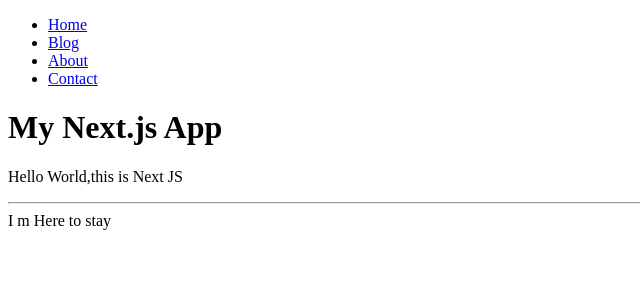
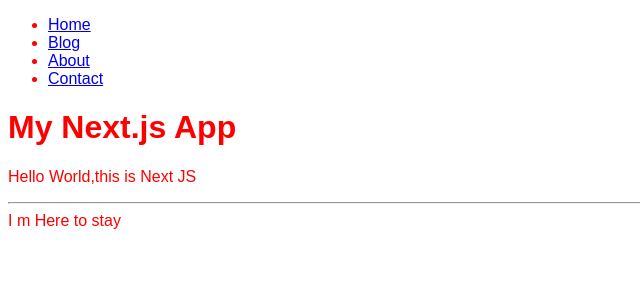
Before and after one commit to bgsdewo/Next.js_With_Headless_CMS, a Next.js app in the folder learn-nextjs/: page / in a window 1280 px wide. Shown: the top 300 px of the page, without its empty margins (0-640 px from the left). Built offline with nearby package versions, Linux system fonts and the light colour scheme.

Commit message:
Teknik Styling Di Next.Js serta menambahkan file global.css

```diff
--- /dev/null
+++ b/learn-nextjs/app/globals.css
@@ -0,0 +1,4 @@
+body {
+  font-family: sans-serif;
+  color: red;
+}
--- a/learn-nextjs/app/layout.jsx
+++ b/learn-nextjs/app/layout.jsx
@@ -1,4 +1,5 @@
 import Link from "next/link";
+import "./globals.css";
 export default function Layout({ children }) {
   return (
     <html lang="en">
```
